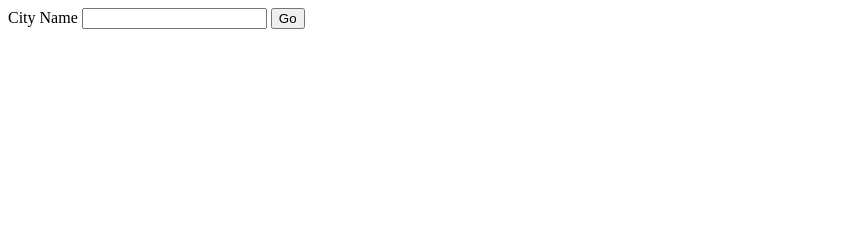
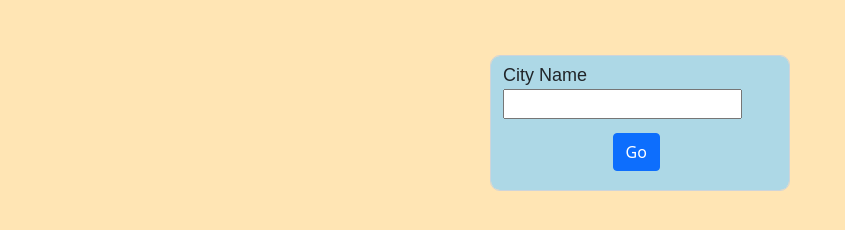
Before and after one commit to 1997anirudh/Weather-app, a website: page index.html in a window 1280 px wide. Shown: the whole page, without its empty margins (0-845 px from the left). Drawn offline with nearby package versions, Linux system fonts and the light colour scheme.

Commit message:
added some css

```diff
--- a/index.html
+++ b/index.html
@@ -3,12 +3,18 @@
   <head>
     <meta charset="utf-8">
     <title></title>
+    <link href="https://cdn.jsdelivr.net/npm/bootstrap@5.1.3/dist/css/bootstrap.min.css" rel="stylesheet" integrity="sha384-1BmE4kWBq78iYhFldvKuhfTAU6auU8tT94WrHftjDbrCEXSU1oBoqyl2QvZ6jIW3" crossorigin="anonymous">
+<!-- Custom styles for this template -->
+<link href="/css/styles.css" rel="stylesheet">
   </head>
   <body>
-    <form class="" action="/" method="post">
+    <main class="form-signin">
+    <form class="form-control" action="/" method="post">
     <label for="cityInput"> City Name </label>
     <input id = "cityInput" type="text" name="cityName" value="">
-    <button type="submit" name="button">Go</button>
+    <button class="btn btn-primary" type="submit" name="button">Go</button>
+
     </form>
+  </main>
   </body>
 </html>
--- a/package.json
+++ b/package.json
@@ -10,6 +10,7 @@
   "license": "ISC",
   "dependencies": {
     "body-parser": "^1.19.1",
-    "express": "^4.17.2"
+    "express": "^4.17.2",
+    "request": "^2.88.2"
   }
 }
--- /dev/null
+++ b/public/css/styles.css
@@ -0,0 +1,38 @@
+body {
+  display: flex;
+  align-items: center;
+  padding-top: 40px;
+  padding-bottom: 40px;
+  background-color: #FFE5B4;
+}
+
+.form-signin {
+  width: 100%;
+
+  max-width: 330px;
+  padding: 15px;
+  margin: auto;
+}
+.form-signin input[type="cityInput"] {
+  margin-bottom: -1px;
+  border-bottom-right-radius: 0;
+  border-bottom-left-radius: 0;
+}
+
+.btn-primary{
+  margin-top: 5%;
+  margin-bottom: 5%;
+  margin-left: 40%;
+  margin-right: 40%;
+
+  }
+.form-control{
+  background-color: lightblue ;
+  border-radius: 10px;
+  width: 100%;
+  height: 150%;
+}
+label{
+  font-family: fantasy;
+  font-size: 18px
+}
```
Also changed, not shown: app.js (+4 -3 lines), 1 other file.
